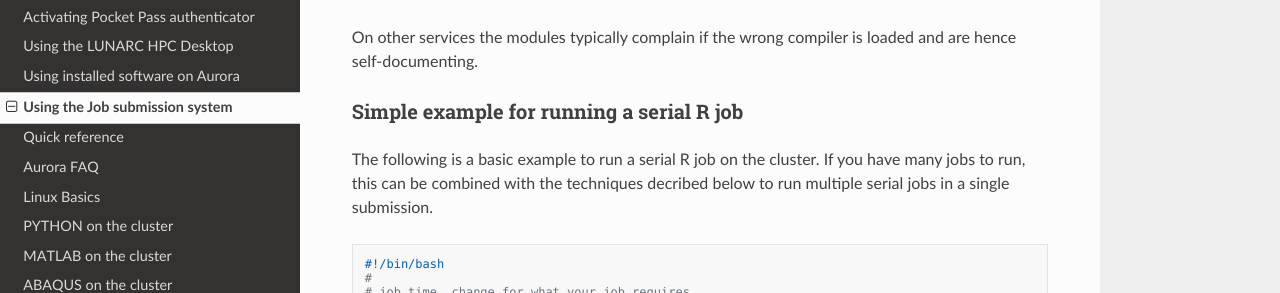
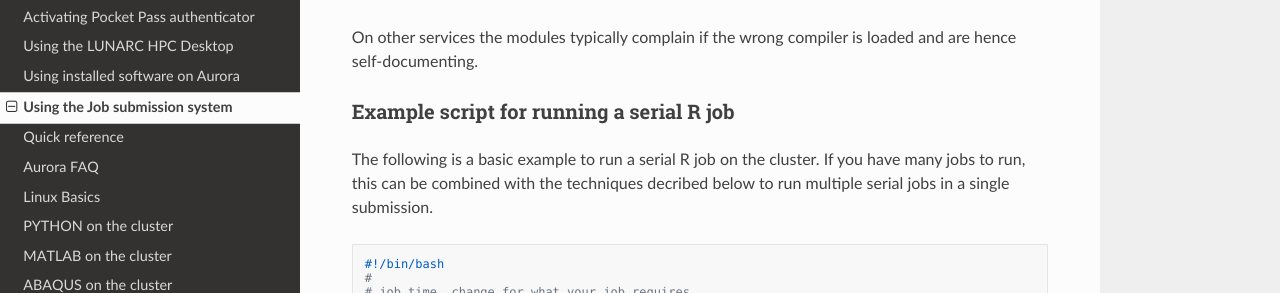
Before and after one commit to lunarc/lunarc_docs, an MkDocs documentation site: the page built from docs/batch_system.md, in a window 1280 px wide and 900 px high, scrolled down 15773 px. Shown: the part 162-455 px from the top of the window. Built offline with MkDocs 1.6.1, drawn with Linux system fonts in a browser that asks for light colours; nearby versions of some CDN libraries; old or Windows-style settings are respelled for this version of MkDocs.

Commit message:
minor change of wording on the R script

````diff
--- a/docs/batch_system.md
+++ b/docs/batch_system.md
@@ -757,7 +757,7 @@ consult with that person on the required modules to load.
 On other services the modules typically complain
 if the wrong compiler is loaded and are hence self-documenting.
 
-### Simple example for running a serial R job
+### Example script for running a serial R job
 The following is a basic example to run a serial R job on the cluster.  If you have many jobs to run, this can be combined with the techniques decribed below to run multiple serial jobs in a single submission.
 
 ```bash
````
